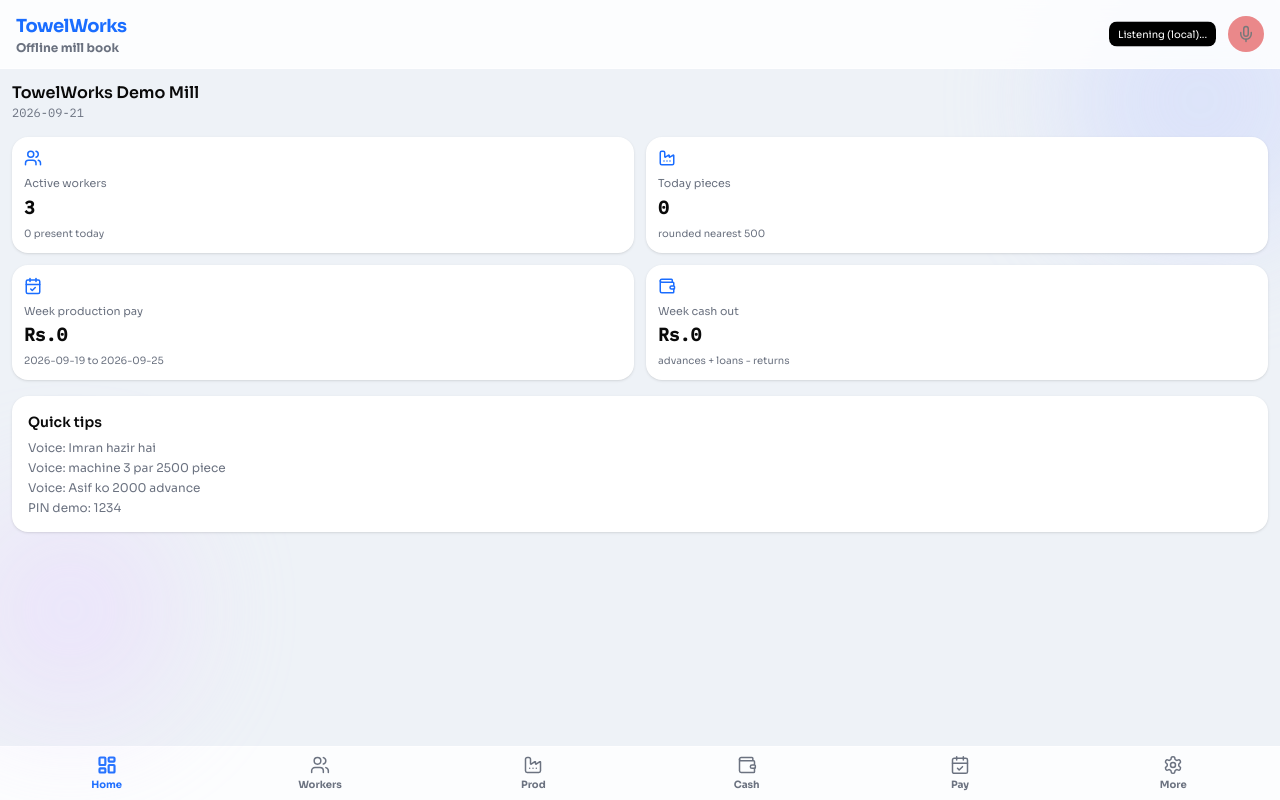
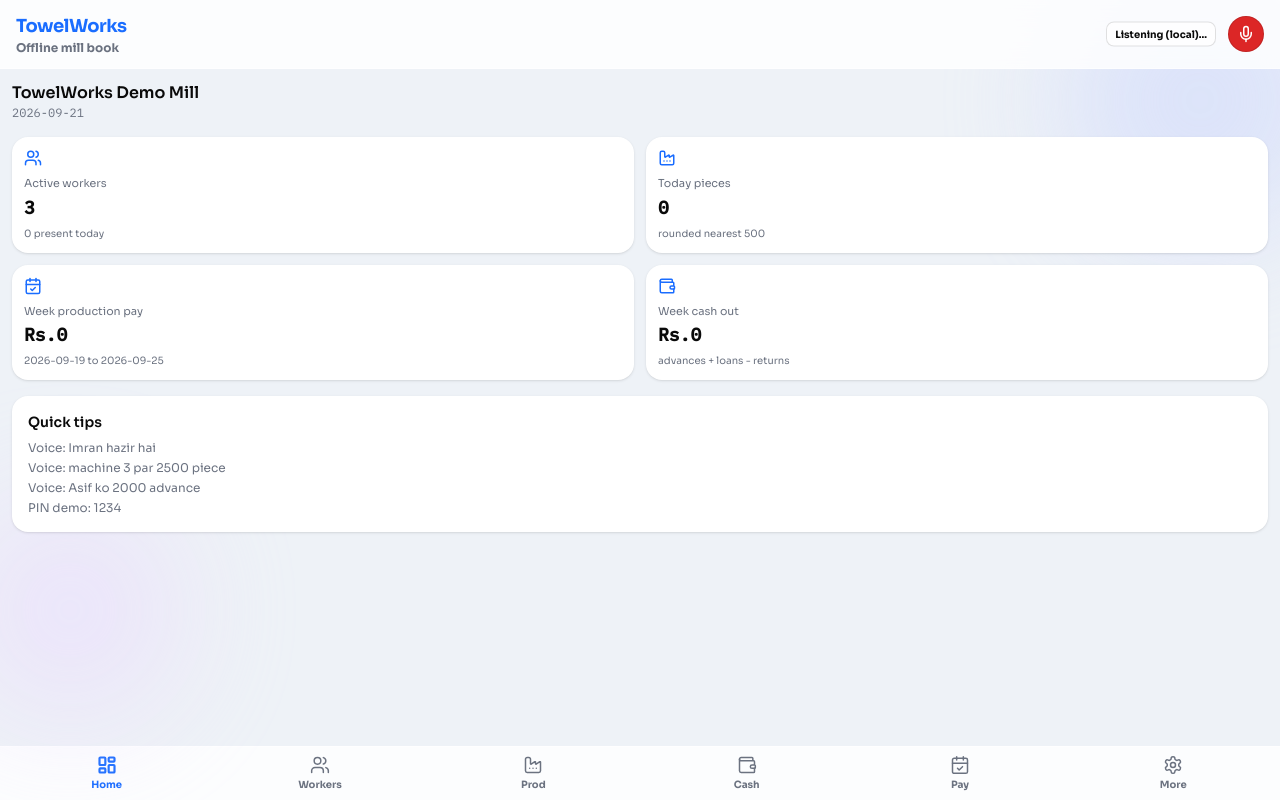
Before and after one commit to AdnanRaza88/towelworks-factory, a React (Vite) app: page / in a window 1280 px wide. Both pictures are taken after a click on the button "Voice". Built offline with nearby package versions, Linux system fonts and the light colour scheme.

Commit message:
Voice agent with permission confirm before tool calls

```diff
--- a/src/components/VoiceBar.tsx
+++ b/src/components/VoiceBar.tsx
@@ -1,11 +1,31 @@
 import { useState, useRef } from "react";
 import { Mic } from "lucide-react";
-import { useAppStore } from "@/store/useAppStore";
+import { useAppStore, type VoiceAction } from "@/store/useAppStore";
 import { resolveVoiceCommand, speak } from "@/lib/voiceAgent";
+
+function describeAction(a: VoiceAction): string {
+  switch (a.type) {
+    case "attendance":
+      return `${a.workerName} ko ${a.status} mark karun?`;
+    case "production":
+      return `M${a.machineId} pe ${a.pieces} piece${a.workerName ? ` (${a.workerName})` : ""} add karun?`;
+    case "cash":
+      return `${a.workerName} ko Rs.${a.amount} ${a.cashType} add karun?`;
+    case "add_worker":
+      return `Naya worker ${a.name} (${a.role}/${a.workerType}) add karun?`;
+    case "session":
+      return `${a.workerName} ko M${a.machineId} pe ${a.role} session dun?`;
+    case "query":
+      return `Query: ${a.topic}`;
+    default:
+      return "Yeh action chalaun?";
+  }
+}
 
 export default function VoiceBar() {
   const [listening, setListening] = useState(false);
   const [feedback, setFeedback] = useState("");
+  const [pending, setPending] = useState<VoiceAction | null>(null);
   const [busy, setBusy] = useState(false);
   const recRef = useRef<SpeechRecognition | null>(null);
   const applyVoiceAction = useAppStore((s) => s.applyVoiceAction);
@@ -14,7 +34,7 @@
   const show = (msg: string, say = true) => {
     setFeedback(msg);
     if (say) speak(msg);
-    setTimeout(() => setFeedback(""), 4500);
+    setTimeout(() => setFeedback(""), 5000);
   };
 
   const handleText = async (text: string) => {
@@ -22,20 +42,38 @@
     try {
       const action = await resolveVoiceCommand(text, geminiKey);
       if (!action) {
-        show(`Suna: "${text}" — samajh nahi aya. Dobara bolo.`);
+        show(`Suna: "${text}" — samajh nahi aya.`);
         return;
       }
-      const result = applyVoiceAction(action);
-      show(result);
+      if (action.type === "query") {
+        show(describeAction(action));
+        return;
+      }
+      setPending(action);
+      show(describeAction(action) + " Haan / Nahi?", true);
     } finally {
       setBusy(false);
     }
   };
 
+  const confirm = () => {
+    if (!pending) return;
+    const result = applyVoiceAction(pending);
+    setPending(null);
+    show(result);
+  };
+
+  const cancel = () => {
+    setPending(null);
+    show("Cancel — kuch change nahi hua", true);
+  };
+
   const start = () => {
-    const SR =
-      (window as unknown as { SpeechRecognition?: new () => SpeechRecognition }).SpeechRecognition ||
-      (window as unknown as { webkitSpeechRecognition?: new () => SpeechRecognition }).webkitSpeechRecognition;
+    const w = window as unknown as {
+      SpeechRecognition?: new () => SpeechRecognition;
+      webkitSpeechRecognition?: new () => SpeechRecognition;
+    };
+    const SR = w.SpeechRecognition || w.webkitSpeechRecognition;
     if (!SR) {
       show("Is device pe voice support nahi", false);
       return;
@@ -59,27 +97,49 @@
     setFeedback(geminiKey ? "Listening (Gemini)..." : "Listening (local)...");
   };
 
-  const stop = () => {
-    recRef.current?.stop();
-    setListening(false);
-  };
-
   return (
     <div className="relative flex items-center gap-2">
-      {feedback && (
-        <span className="absolute right-12 top-1/2 z-20 max-w-[180px] -translate-y-1/2 truncate rounded-lg bg-black px-2 py-1 text-[10px] text-white border border-[var(--border-strong)]">
+      {pending && (
+        <div
+          className="fixed inset-x-3 bottom-24 z-50 surface rounded-2xl p-3 shadow-lg border"
+          style={{ borderColor: "var(--border-strong)" }}
+        >
+          <p className="text-xs font-bold mb-2">{describeAction(pending)}</p>
+          <p className="text-[10px] font-bold mb-2" style={{ color: "var(--muted)" }}>
+            Tool call permission — confirm karo
+          </p>
+          <div className="flex gap-2">
+            <button onClick={confirm} className="btn-primary flex-1 rounded-xl py-2 text-xs font-bold">
+              Haan, karo
+            </button>
+            <button onClick={cancel} className="btn-solid flex-1 rounded-xl py-2 text-xs font-bold">
+              Nahi
+            </button>
+          </div>
+        </div>
+      )}
+      {feedback && !pending && (
+        <span
+          className="absolute right-12 top-1/2 z-20 max-w-[160px] -translate-y-1/2 truncate rounded-lg px-2 py-1 text-[10px] font-bold border"
+          style={{
+            background: "var(--card)",
+            color: "var(--text)",
+            borderColor: "var(--border-strong)",
+          }}
+        >
           {feedback}
         </span>
       )}
       <button
-        onClick={listening ? stop : start}
+        onClick={listening ? () => recRef.current?.stop() : start}
         disabled={busy}
-        className={`rounded-full p-2 border ${
-          listening
-            ? "bg-[var(--danger)] text-white border-transparent animate-pulse"
-            : "bg-black text-white border-[var(--border-strong)]"
-        }`}
-        aria-label="Voice command"
+        className="rounded-full p-2 border font-bold"
+        style={{
+          background: listening ? "var(--danger)" : "var(--card)",
+          color: listening ? "#fff" : "var(--text)",
+          borderColor: "var(--border-strong)",
+        }}
+        aria-label="Voice"
       >
         <Mic size={18} />
       </button>
```
